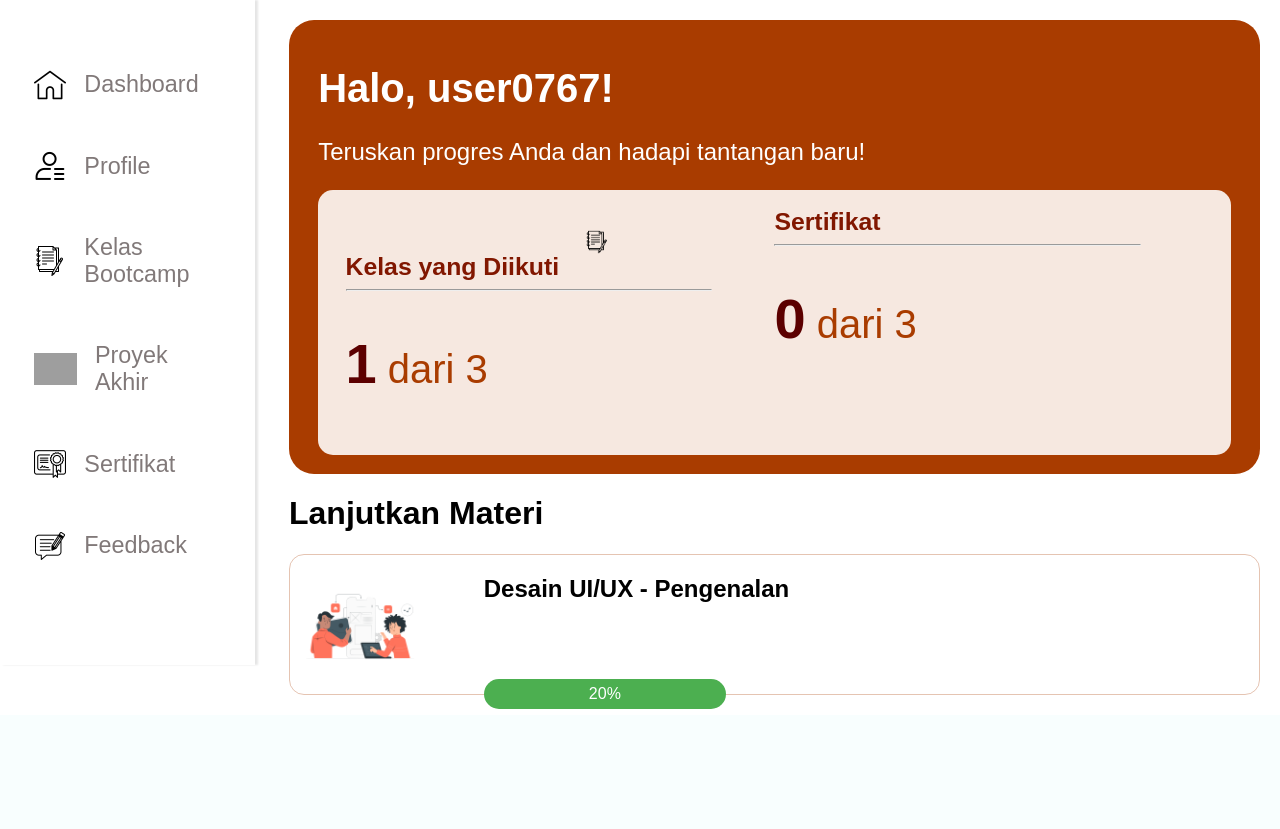
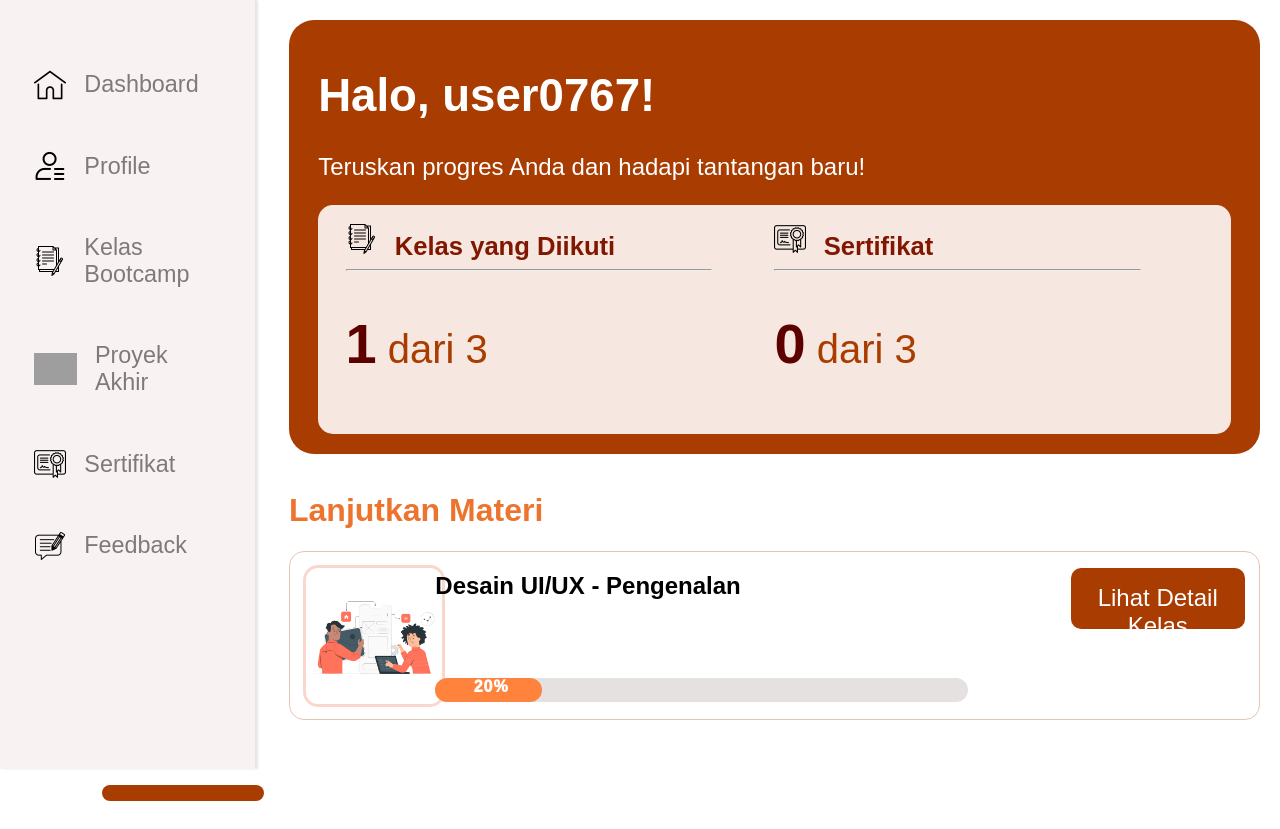
Before and after one commit to choiZalfaa98/bootcamp_tech-three, a PHP site: page /dashboard.html in a window 1280 px wide. Shown: the part 100-929 px from the top of the page. Before the commit the page ends 809 px from the top, so only its background shows below. Run offline with PHP 8.4, Linux system fonts and the light colour scheme; grey boxes are pictures that could not be loaded.

Commit message:
update subtle changes on dashboard

```diff
--- a/dashboard.css
+++ b/dashboard.css
@@ -60,8 +60,10 @@ main {
 #navDashboard {
   box-shadow: 3px 0 2px rgba(0, 0, 0, 0.1);
   max-width: 95%;
+  max-height: 100%;
+  background-color: #f9f2f2;
   padding-block: 15%;
-  height: calc(100vh - 27vh);
+  overflow-y: hidden;
 }
 
 .sectionDashboard {
@@ -100,11 +102,11 @@ main {
 }
 
 #haloUser {
-  font-size: 5vh;
+  font-size: 285%;
 }
 
 #teruskanProgresAnda {
-  font-size: 3vh;
+  font-size: 150%;
 }
 
 #innerSquare {
@@ -120,14 +122,14 @@ main {
 }
 
 .titleSubSquareMotivate {
-  font-size: 155%;
+  font-size: 160%;
   display: inline;
 }
 
 .iconAdjustInner {
-  max-height: 3vh;
-  padding: 5%;
+  max-height: 4vh;
   display: inline;
+  padding-right: 1vw;
 }
 
 .jumlahMotivate {
@@ -147,37 +149,61 @@ hr {
   color: #5C0000;
 }
 
+#lanjutkanMateri {
+  margin-top: 4%;
+  color: #ed742e;
+}
+
 #materiSquare {
   border: 1px solid rgba(169, 60, 0, 0.3);
   border-radius: 15px;
   display: grid;
-  grid-template-columns: 20% 50% 30%;
+  grid-template-columns: 15% 55% 30%;
 }
 
 .progress-container {
   width: 100%;
-  background-color: #f3f3f3;
+  height: 3vh;
+  background-color: #e5e1e1;
   border-radius: 25px;
-  margin: 20px 0;
 }
 
 .progress-bar {
-  width: 50%; /* Adjust the width to represent progress */
-  height: 30px;
-  background-color: #4caf50;
-  text-align: center;
-  line-height: 30px; /* Same as height to center text vertically */
+  width: 20%;
+  height: 100%;
+  background-color: #FF833D;
+  border-radius: 25px;
+}
+
+.percentageBar {
   color: white;
-  border-radius: 25px;
+  font-weight: 1000;
+  letter-spacing: 1px;
+  padding-inline: 3vw;
 }
 
 .imgBoxAdjust {
   object-fit: contain;
-  max-height: 15vh;
-  padding: 5%;
+  max-height: 17vh;
+  border: 3px solid rgba(223, 59, 4, 0.2);
+  border-radius: 15px;
+  margin: 1vw;
 }
 
 .divideTitleBar {
   display: grid;
   grid-template-rows: 75% 25%;
 }
+
+.lihatDetailKelas {
+  background-color: #A93C00;
+  border-radius: 10px;
+  margin: 2vh 0 0 8vw;
+  max-height: 27%;
+  max-width: 60%;
+  color: #ffffff;
+  padding-top: 2vh;
+  text-align: center;
+  font-size: 150%;
+  text-decoration: none;
+}
--- a/dashboard.html
+++ b/dashboard.html
@@ -73,13 +73,14 @@
           <div id="innerSquare">
             <!--jumlah kelas yang diikuti-->
             <section>
+              <img class="iconAdjustInner" src="kelasSayaIcon.png">
               <h1 class="titleSubSquareMotivate">Kelas yang Diikuti</h1>
-              <img class="iconAdjustInner" src="kelasSayaIcon.png">
               <hr>
               <p class="jumlahMotivate"><span class="jumlahMotivateBold">1</span> dari 3</p>
             </section>
             <!--sertifikat-->
             <section>
+              <img class="iconAdjustInner" src="certificateIcon.png">
               <h1 class="titleSubSquareMotivate">Sertifikat</h1>
               <hr>
               <p class="jumlahMotivate"><span class="jumlahMotivateBold">0</span> dari 3</p>
@@ -88,15 +89,16 @@
         </div>
 
         <!--lanjutkan progres kelas-->
-        <h1>Lanjutkan Materi</h1>
+        <h1 id="lanjutkanMateri">Lanjutkan Materi</h1>
         <div id="materiSquare">
           <img class="imgBoxAdjust" src="uiux.png">
           <section class="divideTitleBar">
             <h1>Desain UI/UX - Pengenalan</h1>
             <div class="progress-container">
-              <div class="progress-bar">20%</div>
+              <div class="progress-bar"><span class="percentageBar">20%</span></div>
             </div>
           </section>
+          <a href="#" class="lihatDetailKelas">Lihat Detail Kelas</p>
         </div>
       </div>
     </main>
```
